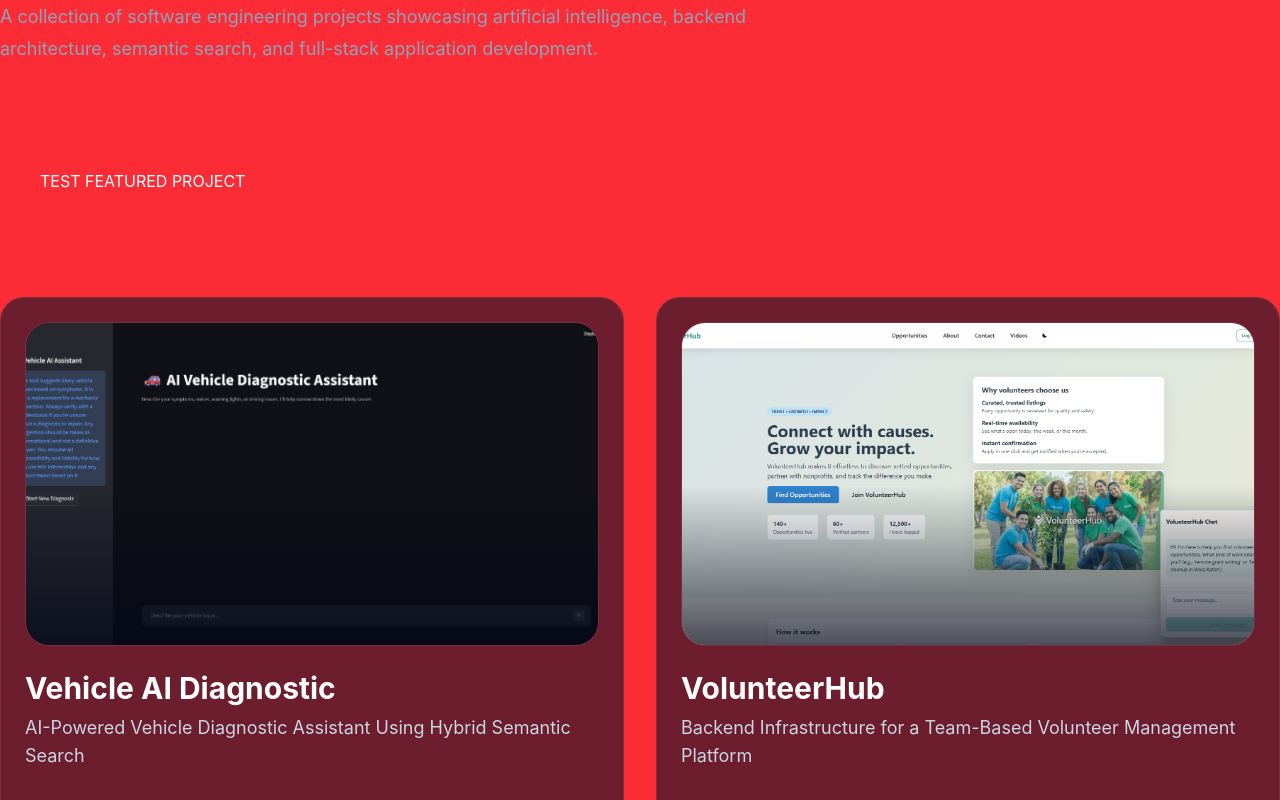
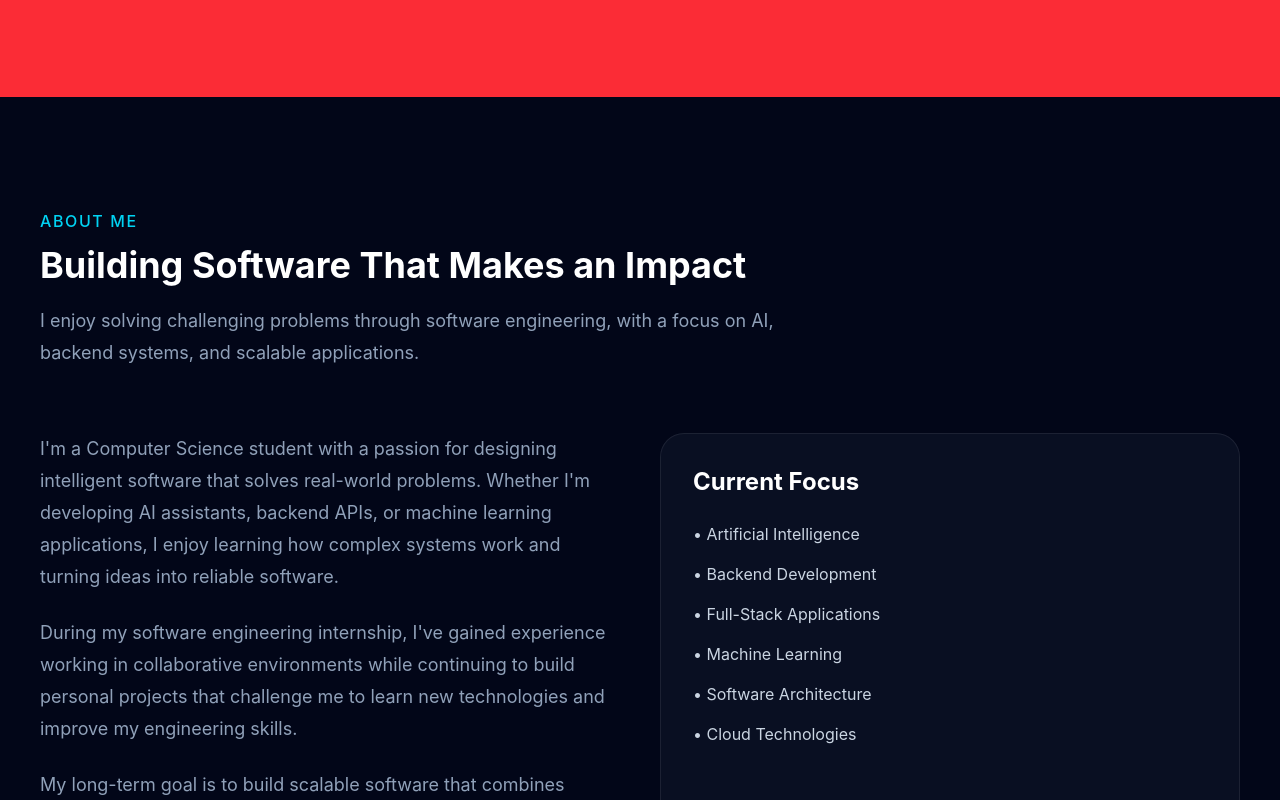
Before and after one commit to CPruett24/portfolio-website, a Next.js app: page / in a window 1280 px wide. Shown: the part 1800-2600 px from the top of the page. Built offline with nearby package versions, Linux system fonts and the light colour scheme.

Commit message:
test remove projects

```diff
--- a/src/components/sections/Projects.tsx
+++ b/src/components/sections/Projects.tsx
@@ -1,39 +1,12 @@
-import Section from "@/components/ui/Section";
-import SectionHeading from "@/components/ui/SectionHeading";
-
-import ProjectCard from "@/components/projects/ProjectCard";
-
-import { projects } from "@/data/projects";
-
 export default function Projects() {
-  const featured = projects.find((p) => p.slug === "jarvis");
-
-  const others = projects.filter((p) => p.slug !== "jarvis");
-
   return (
     <section
       id="projects"
-      className="relative z-50 bg-red-500 py-28"
+      className="bg-red-500 py-32"
     >
-      <SectionHeading
-        eyebrow="Featured Work"
-        title="Engineering Projects"
-
-        subtitle="A collection of software engineering projects showcasing artificial intelligence, backend architecture, semantic search, and full-stack application development."
-      />
-
-      <div className="mt-16 rounded-2xl bg-red-500 p-10 text-white">
-        TEST FEATURED PROJECT
-      </div>
-
-      <div className="mt-16 grid gap-8 lg:grid-cols-2">
-        {others.map((project) => (
-          <ProjectCard
-            key={project.slug}
-            project={project}
-          />
-        ))}
-      </div>
+      <h2 className="text-5xl text-white">
+        PROJECTS TEST
+      </h2>
     </section>
   );
 }
```
